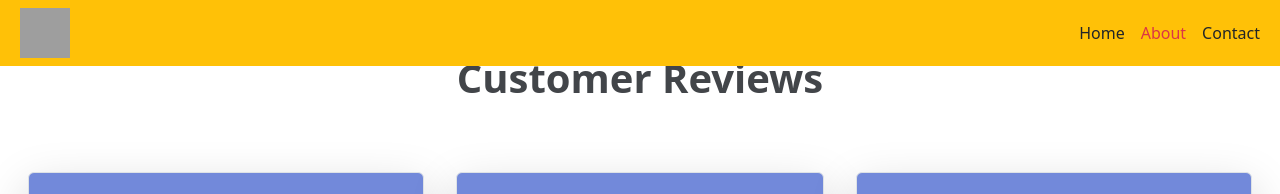
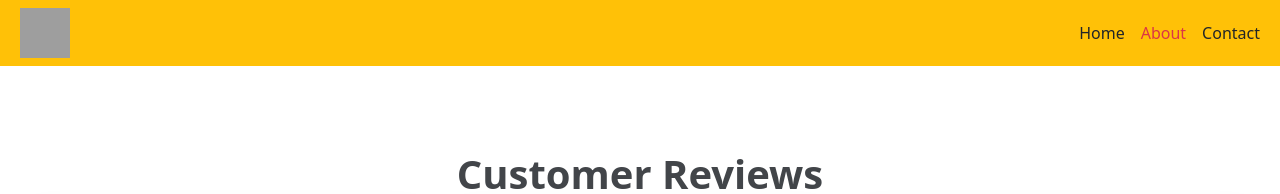
Before and after one commit to jkimberlyc/testimonials, a plain HTML site: page index.html in a window 1280 px wide. Shown: the top 194 px of the page. Drawn offline with nearby package versions, Linux system fonts and the light colour scheme; grey boxes are pictures that could not be loaded.

Commit message:
Update index.html

```diff
--- a/index.html
+++ b/index.html
@@ -34,8 +34,8 @@
       </div>
     </nav>
 
-    <section class="container-fluid text-white my-5">
-      <div class="fs-1 fw-bolder text-center text-black1 my-5">
+    <section class="container-fluid text-white py-5 mt-5">
+      <div class="fs-1 fw-bolder text-center text-black1 mt-5">
         Customer Reviews
       </div>
 
```
